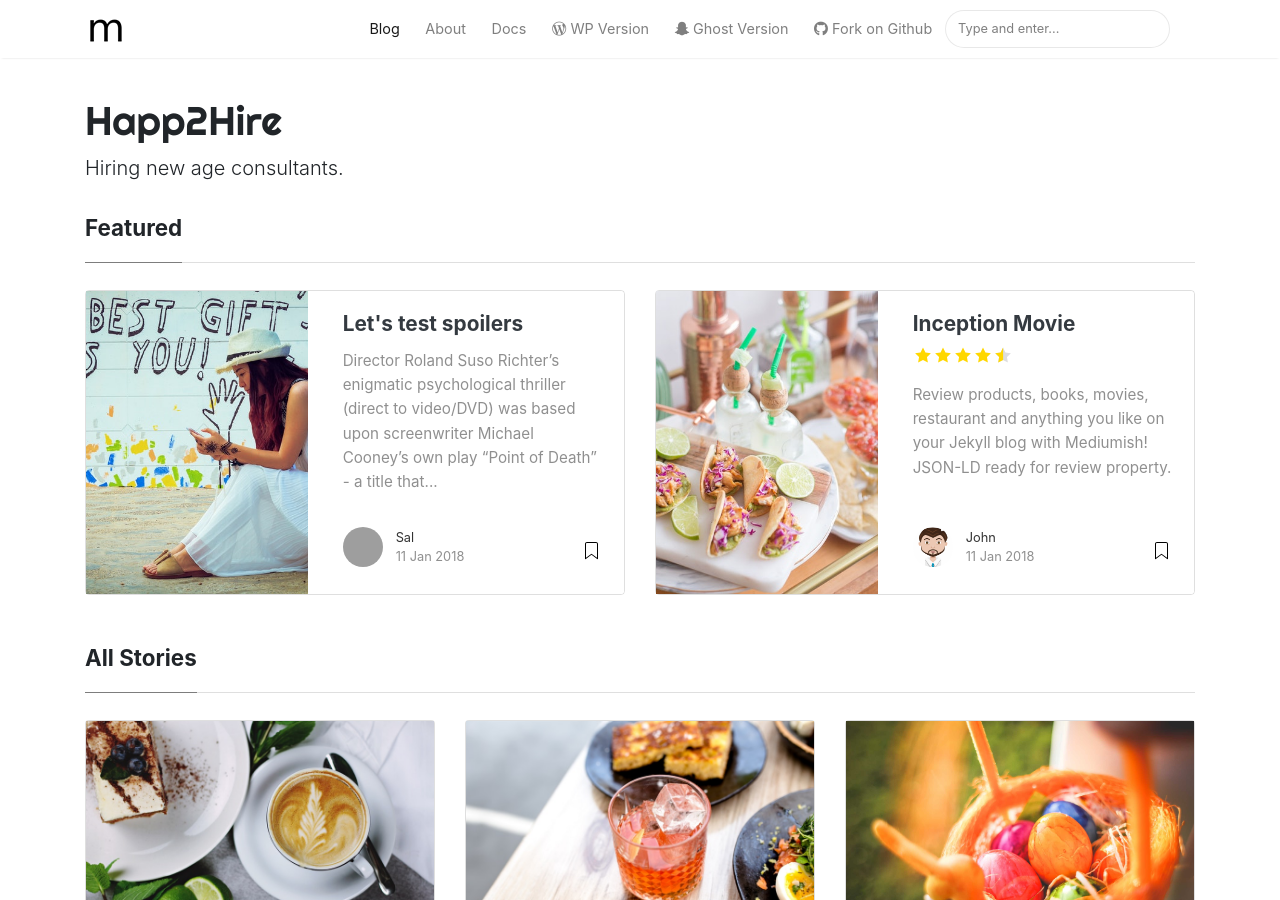
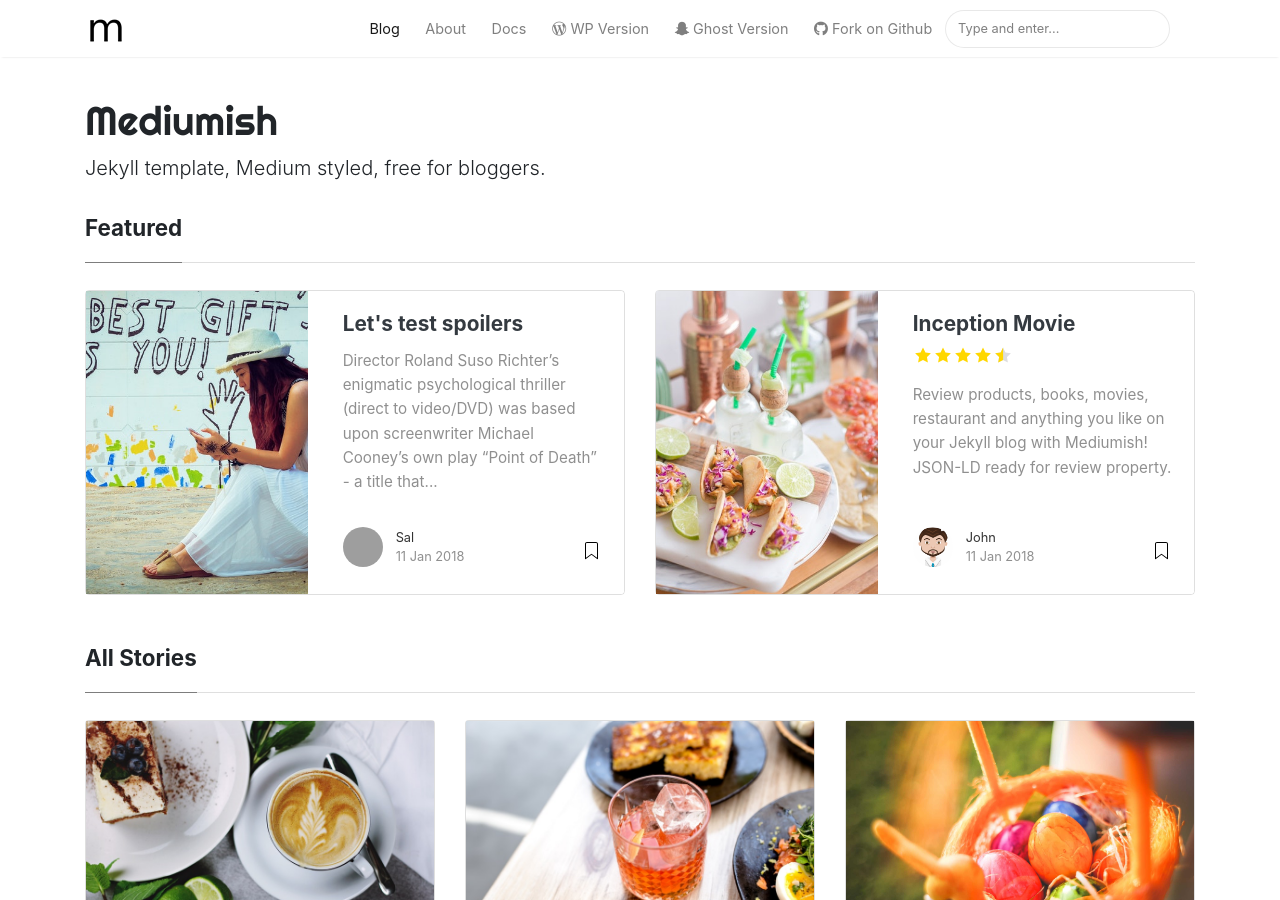
Before and after one commit to manaranjanp/happy2hire, a Jekyll site: the page built from index.html, in a window 1280 px wide and 900 px high. Built offline with Jekyll 4.4.1, drawn with Linux system fonts in a browser that asks for light colours; nearby versions of some CDN libraries; the list of posts is cut into pages by our own code; some of the changed text lies outside the part shown; grey boxes are pictures that could not be loaded.

Commit message:
Update _config.yml

```diff
--- a/_config.yml
+++ b/_config.yml
@@ -1,10 +1,10 @@
 # Site
-name: "Happ2Hire"
-title: "Happy2Hire"
-description: "Hiring new age consultants."
+name: "Mediumish"
+title: "Mediumish"
+description: "Jekyll template, Medium styled, free for bloggers."
 logo: 'assets/images/logo.png'
 favicon: 'assets/images/logo.png'
-url: happ2hire.com
+baseurl: /mediumish-theme-jekyll
 google_analytics: 'UA-46278016-1'
 disqus: 'demowebsite'
 mailchimp-list: 'https://wowthemes.us11.list-manage.com/subscribe/post?u=8aeb20a530e124561927d3bd8&amp;id=8c3d2d214b'
```
